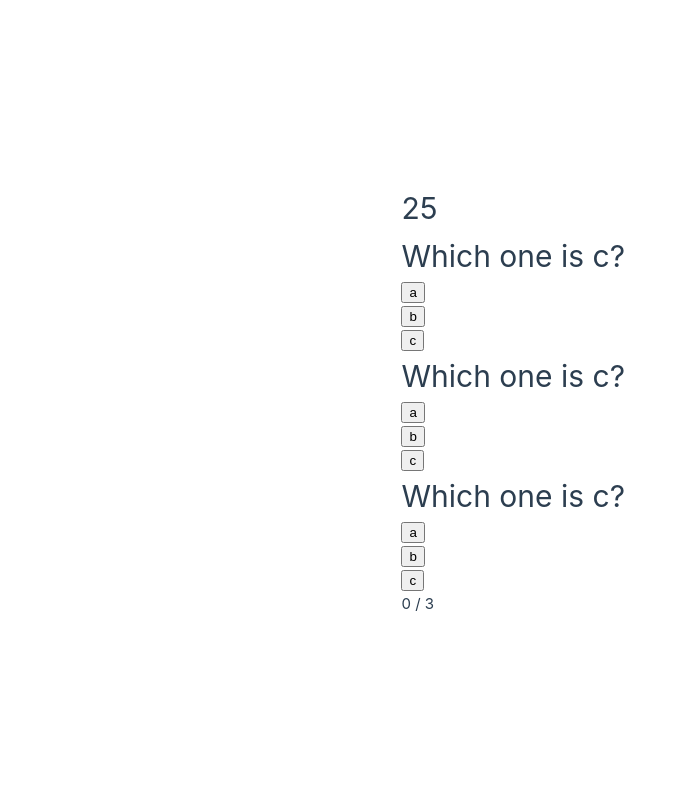
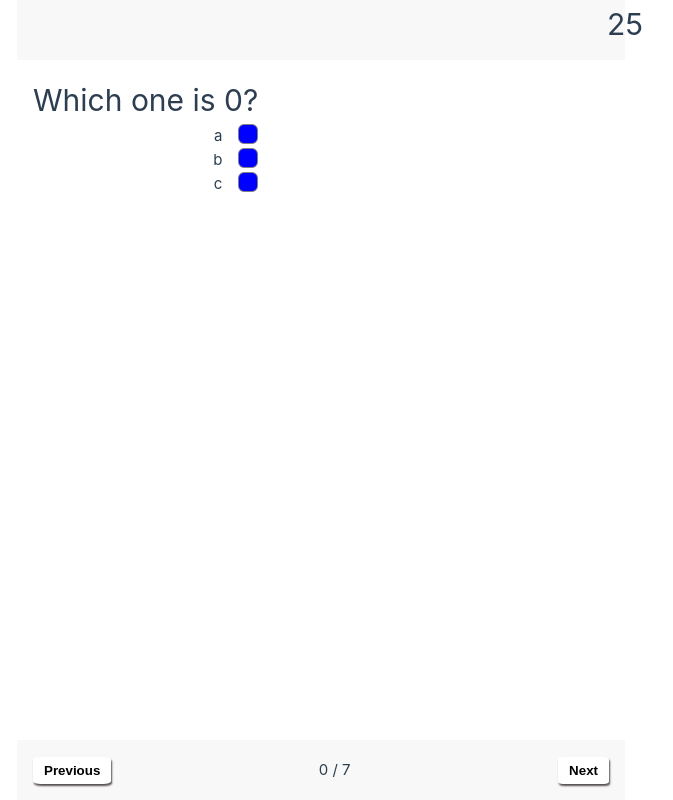
Before and after one commit to pcvonz/quiz_app_vue, a Vue app: page / in a window 1280 px wide. Shown: the whole page, without its empty margins (15-688 px from the left). Built offline with nearby package versions, Linux system fonts and the light colour scheme.

Commit message:
Style changes

```diff
--- a/index.html
+++ b/index.html
@@ -11,3 +11,12 @@
     <script type="module" src="/src/main.ts"></script>
   </body>
 </html>
+
+<style>
+	#app {
+		position: absolute;
+		top: 0;
+		height: 100%;
+		width: 100%;
+	}
+</style>
--- a/src/App.vue
+++ b/src/App.vue
@@ -1,94 +1,64 @@
 <script setup lang="ts">
-import { ref } from 'vue';
-import QuestionComponent from './components/QuestionComponent.vue'
-import TimeRemaining from './components/TimeRemaining.vue';
-import { computed } from '@vue/reactivity';
-
-const questions = ref<Array<{
-	userAnswer: string | undefined,
-	correctAnswer: string,
-	question: string,
-	possibleAnswers: string[]
-}>>([
+import Quiz from "./components/Quiz.vue";
+const questions = [
 	 {
 		possibleAnswers: ["a", "b", "c"],
 		correctAnswer: "c",
-		question: "Which one is c?",
+		question: "Which one is 0?",
 		userAnswer: undefined
 	},
 	 {
 		possibleAnswers: ["a", "b", "c"],
 		correctAnswer: "c",
-		question: "Which one is c?",
+		question: "Which one is 1?",
 		userAnswer: undefined
 	},
 	 {
 		possibleAnswers: ["a", "b", "c"],
 		correctAnswer: "c",
-		question: "Which one is c?",
+		question: "Which one is 2?",
 		userAnswer: undefined
-	} ]);
-
-const answerQuestion = (questionNumber: number, answer: string) => {
-	questions.value[questionNumber].userAnswer = answer;
-}
-const limitReached = ref(false);
-
-const progress = computed(() => {
-	const totalQuestions = Object.keys(questions.value).length;
-	const answeredQuestions = Object.values(questions.value).filter(question => question.userAnswer !== undefined).length;
-
-	return `${answeredQuestions} / ${totalQuestions}`
-});
-
-const isQuizFinished = computed(() => {
-	const totalQuestions = Object.keys(questions.value).length;
-	const answeredQuestions = Object.values(questions.value).filter(question => question.userAnswer !== undefined).length;
-	return ( totalQuestions === answeredQuestions ) || limitReached.value;
-});
-
-const score = computed(() => Object.values(questions.value).reduce((accum, value) => {
-	if ( value.userAnswer === value.correctAnswer ) {
-		return accum + 1;
+	},
+	 {
+		possibleAnswers: ["a", "b", "c"],
+		correctAnswer: "c",
+		question: "Which one is 3?",
+		userAnswer: undefined
+	},
+	 {
+		possibleAnswers: ["a", "b", "c"],
+		correctAnswer: "c",
+		question: "Which one is 4?",
+		userAnswer: undefined
+	},
+	 {
+		possibleAnswers: ["a", "b", "c"],
+		correctAnswer: "c",
+		question: "Which one is 5?",
+		userAnswer: undefined
+	},
+	 {
+		possibleAnswers: ["a", "b", "c"],
+		correctAnswer: "c",
+		question: "Which one is 6?",
+		userAnswer: undefined
+	},
+	 {
+		possibleAnswers: ["a", "b", "c"],
+		correctAnswer: "c",
+		question: "Which one is 7?",
+		userAnswer: undefined
 	}
-	return accum;
-}, 0));
-
-const onLimitReached = () => {
-	limitReached.value = true;
-
-}
+	]
 </script>
 
 <template>
-	<div class="questions">
-		<TimeRemaining
-			 v-if="!isQuizFinished"
-					@limit-reached="onLimitReached"
-					:limit="30"
-					/>
-		<div v-if="isQuizFinished">
-			Your score is {{ score }} out of {{ questions.length }}
-		</div>
+	<Quiz
+			:questions="questions"
+			:maxNumberToRender="1"
+			/>
 
-		<template v-else v-for="( question, index ) in questions">
-			<QuestionComponent
-					@answer="(answer: string) => answerQuestion(index, answer)"
-					:userAnswer="questions[index].userAnswer"
-					:question-number="index"
-					:question="question.question"
-					:possibleAnswers='question.possibleAnswers'
-					:answer="question.correctAnswer"
-					/>
-		</template>
-		<div>
-		</div>
-		{{ progress }}
-	</div>
 </template>
 
 <style scoped>
-.questions {
-	display: grid;
-}
 </style>
--- a/src/assets/base.css
+++ b/src/assets/base.css
@@ -47,6 +47,7 @@
 
     --color-heading: var(--vt-c-text-dark-1);
     --color-text: var(--vt-c-text-dark-2);
+		--color-highlight: hsla(160, 100%, 37%, 1);
   }
 }
 
--- a/src/assets/main.css
+++ b/src/assets/main.css
@@ -3,8 +3,6 @@
 #app {
   max-width: 1280px;
   margin: 0 auto;
-  padding: 2rem;
-
   font-weight: normal;
 }
 
--- /dev/null
+++ b/src/components/PageButton.vue
@@ -0,0 +1,69 @@
+<script setup lang="ts">
+import { ref } from "vue";
+
+const page = ref(0);
+
+const props = defineProps<{
+	maxPage: number
+}>();
+
+const emit = defineEmits<{
+	(e: 'nextPage', pageNumber: number): number,
+	(e: 'prevPage', pageNumber: number): number
+}>();
+
+const nextPage = () => {
+	if (page.value >= props.maxPage) {
+		return;
+	}
+	page.value += 1;
+	emit('nextPage', page.value);
+}
+
+const prevPage = () => {
+	if (page.value > 0) {
+		page.value -= 1;
+		emit('nextPage', page.value);
+	}
+}
+
+</script>
+
+<template>
+	<div class="root">
+		<button
+		@click="prevPage"
+		>
+			Previous
+		</button>
+		<span class="progress"> {{ page }} / {{ maxPage }} </span>
+		<button data-testid="next-button" @click="nextPage">
+			Next
+		</button>
+	</div>
+</template>
+
+<style scoped>
+.root {
+	width: 100%;
+	display: flex;
+	justify-content: space-between;
+	align-items: center;
+}
+button {
+	font-weight: 600;
+	background-color: white;
+	border: 5px solid white;
+	box-shadow: 1px 2px 2px #554f4f;
+	border-radius: 10%;
+	transition: all 0.2s;
+}
+
+button:hover {
+	background-color: var(--color-highlight);
+	border: 5px solid var(--color-highlight);
+	box-shadow: 1px 2px 2px #554f4f;
+	color: white;
+	cursor: pointer;
+}
+</style>
--- a/src/components/QuestionComponent.vue
+++ b/src/components/QuestionComponent.vue
@@ -1,4 +1,5 @@
 <script setup lang="ts">
+	import Radio from "./Radio.vue";
 
 	const emit = defineEmits<{
 		(e: 'answer', answer: string): void
@@ -16,16 +17,19 @@
 </script>
 
 <template>
-	<div class="question">
-		<h1 class="question-title"> {{ question }}
-			<div class="correct-indicator" v-if="userAnswer">
-				{{ userAnswer !== answer ? "❌" : "✅︎" }}
+	<div>
+		<div class="question">
+			<h1 data-testid="question-title" class="question-title"> {{ question }}
+				<div class="correct-indicator" v-if="userAnswer">
+					{{ userAnswer !== answer ? "❌" : "✅︎" }}
+				</div>
+			</h1>
+			<div class="option" v-for="answer in possibleAnswers">
+				{{ answer }}
+				<Radio />
+				<!--label :for="answer"> {{ answer }} </label>
+				<input type="radio" @click="emit('answer', answer)"  :name="answer" / -->
 			</div>
-		</h1>
-		<div v-for="answer in possibleAnswers">
-			<button @click="emit('answer', answer)">
-				{{ answer }}
-			</button>
 		</div>
 	</div>
 </template>
@@ -34,6 +38,20 @@
 .question-title {
 	position: relative;
 }
+
+.question {
+	max-width: 20rem;
+}
+
+.option div {
+	margin-left: 1rem;
+}
+
+.option {
+	display: flex;
+	justify-content: end;
+}
+
 .correct-indicator {
 	width: 0;
 	position: absolute;
--- /dev/null
+++ b/src/components/Quiz.vue
@@ -0,0 +1,153 @@
+<script setup lang="ts">
+import { ref } from 'vue';
+import QuestionComponent from './QuestionComponent.vue'
+import TimeRemaining from './TimeRemaining.vue';
+import PageButton from "./PageButton.vue";
+import { computed } from '@vue/reactivity';
+
+const page = ref(0);
+
+const props = defineProps<{
+	questions: Array<{
+		userAnswer: string | undefined,
+		correctAnswer: string,
+		question: string,
+		possibleAnswers: string[]
+	}>,
+	maxNumberToRender: number
+}>();
+
+const questions = ref([...props.questions]);
+
+const answerQuestion = (questionNumber: number, answer: string) => {
+	questions.value[questionNumber].userAnswer = answer;
+	console.log(questions.value);
+}
+const limitReached = ref(false);
+
+const progress = computed(() => {
+	const totalQuestions = questions.value.length;
+	const answeredQuestions = questions.value.filter(question => question.userAnswer !== undefined).length;
+
+	return `${answeredQuestions} / ${totalQuestions}`
+});
+
+const isQuizFinished = computed(() => {
+	const totalQuestions = questions.value.length;
+	const answeredQuestions = questions.value.filter(question => question.userAnswer !== undefined).length;
+	return ( totalQuestions === answeredQuestions ) || limitReached.value;
+});
+
+const score = computed(() => Object.values(questions.value).reduce((accum, value) => {
+	if ( value.userAnswer === value.correctAnswer ) {
+		return accum + 1;
+	}
+	return accum;
+}, 0));
+
+const onLimitReached = () => {
+	limitReached.value = true;
+}
+
+
+const getQuestionIndex = (index: number, page: number) => {
+	if (page === 0) {
+		return index - 1;
+	}
+	const currentIndex = (page * props.maxNumberToRender) + ( index - 1)
+	return currentIndex;
+}
+
+const getMaxPage = () => {
+  let numQuestions = questions.value.length;
+	let max = props.maxNumberToRender;
+	let pageCount = 0;
+	while (numQuestions > 0) {
+		numQuestions -= max;
+		pageCount += 1;
+	}
+	return pageCount - 1;
+}
+
+</script>
+
+<template>
+	<div class="questions">
+		<TimeRemaining
+			 class="timeRemaining"
+			 v-if="!isQuizFinished"
+					@limit-reached="onLimitReached()"
+					:limit="30"
+					/>
+
+		<div class="quiz-over-wrapper" v-if="isQuizFinished">
+			<div class="quiz-over">
+				Your score is {{ score }} out of {{ questions.length }}
+			</div>
+		</div>
+
+		<div class="question" v-else>
+			<template  v-for="index in maxNumberToRender">
+				<QuestionComponent
+						v-if="questions[getQuestionIndex(index, page)]"
+						@answer="(answer: string) => answerQuestion(index, answer)"
+						:userAnswer="questions[getQuestionIndex(index, page)].userAnswer"
+						:question-number="index"
+						:question="questions[getQuestionIndex(index, page)].question"
+						:possibleAnswers='questions[getQuestionIndex(index, page)].possibleAnswers'
+						:answer="questions[getQuestionIndex(index, page)].correctAnswer"
+					/>
+			</template>
+		</div>
+
+		<PageButton
+					class="pageButton"
+					:maxPage="getMaxPage()"
+					@prevPage="(pageNumber: number) => page = pageNumber"
+					@nextPage="(pageNumber: number) => page = pageNumber"
+		/>
+	</div>
+</template>
+
+<style scoped>
+.quiz-over-wrapper {
+	display: flex;
+	align-items: center;
+	font-style: 600;;
+	font-size: 2rem;
+	justify-content: center;
+	position: absolute;
+	top: 0;
+	left: 0;
+	width: 100%;
+	height: 100%;
+	background-color: var(--color-background);
+	opacity: 0.8;
+}
+.questions {
+	height: 100%;
+	display: grid;
+	grid-template-rows: 60px 1fr 60px;
+	grid-template-areas:
+		"time-remaining time-remaining time-remaining"
+		"question question question"
+		"page-button page-button page-button";
+}
+
+.question {
+	grid-area: question;
+	height: 100%;
+	padding: 1rem;
+	display: flex;
+}
+
+.timeRemaining {
+	grid-area: time-remaining;
+}
+
+.pageButton {
+	background-color: var(--color-background-soft);
+	padding: 1rem;
+	grid-area: page-button;
+}
+</style>
--- /dev/null
+++ b/src/components/Radio.vue
@@ -0,0 +1,33 @@
+<script setup lang="ts">
+	import { ref } from "vue";
+
+	const value = ref<boolean>(false);
+
+const onClick = () => {
+	value.value = !value.value;
+}
+
+</script>
+
+<template>
+	<div :class="value ? 'selected radio' : 'not-selected radio'" @click="onClick" class="radio">
+	</div>
+</template>
+
+<style scoped>
+.radio {
+	width: 20px;
+	height: 20px;
+	border-radius: 30%;
+		border: 1px solid gray;
+}
+	.selected {
+		background: linear-gradient(blue, 10%, pink);
+		transition: all 1s;
+	}
+
+	.not-selected {
+		background: linear-gradient(blue, 100%, pink);
+		transition: all 1s;
+	}
+</style>
--- a/src/components/TimeRemaining.vue
+++ b/src/components/TimeRemaining.vue
@@ -14,12 +14,12 @@
 
 	onMounted(() => {
 		setInterval(() => {
-		currentTime.value -= 1;
-		}, 1000);
+		currentTime.value -= .1;
+		}, 100);
 	});
 
 watchEffect(() => {
-	if (currentTime.value === 0) {
+	if (currentTime.value <= 0) {
 		emit('limitReached');
 	}
 });
@@ -28,40 +28,38 @@
 		if ( currentTime.value < 0 ) {
 			return "Time over";
 		}
-		return currentTime.value;
+		return currentTime.value.toFixed(0);
 });
+
+const getTimerBarWidth = () => {
+	return (currentTime.value / props.limit)  * 100;
+}
 
 </script>
 
 <template>
-	<h1> {{ timerDisplay }} </h1>
+	<div class="timer-wrapper">
+		<div :style="`width: ${getTimerBarWidth()}%`" class="timer-bar"> </div>
+		<h1 class="timer-text"> {{ timerDisplay }} </h1>
+	</div>
 </template>
 
 <style scoped>
-header {
-  line-height: 1.5;
+.timer-wrapper {
+	position: relaive;
+	background-color: var(--color-background-soft);
 }
+.timer-bar {
+	transition: all 1s;
+	background-color: var(--color-highlight);
+	height: 100%;
+}
+.timer-text {
+	position: absolute;
 
-.logo {
-  display: block;
-  margin: 0 auto 2rem;
-}
-
-@media (min-width: 1024px) {
-  header {
-    display: flex;
-    place-items: center;
-    padding-right: calc(var(--section-gap) / 2);
-  }
-
-  .logo {
-    margin: 0 2rem 0 0;
-  }
-
-  header .wrapper {
-    display: flex;
-    place-items: flex-start;
-    flex-wrap: wrap;
-  }
+	width: 100%;
+	text-align: center;
+	top: 0;
+	left: 0;
 }
 </style>
```
Also changed, not shown: 2 other files (tests, documents, lock files or other folders).
